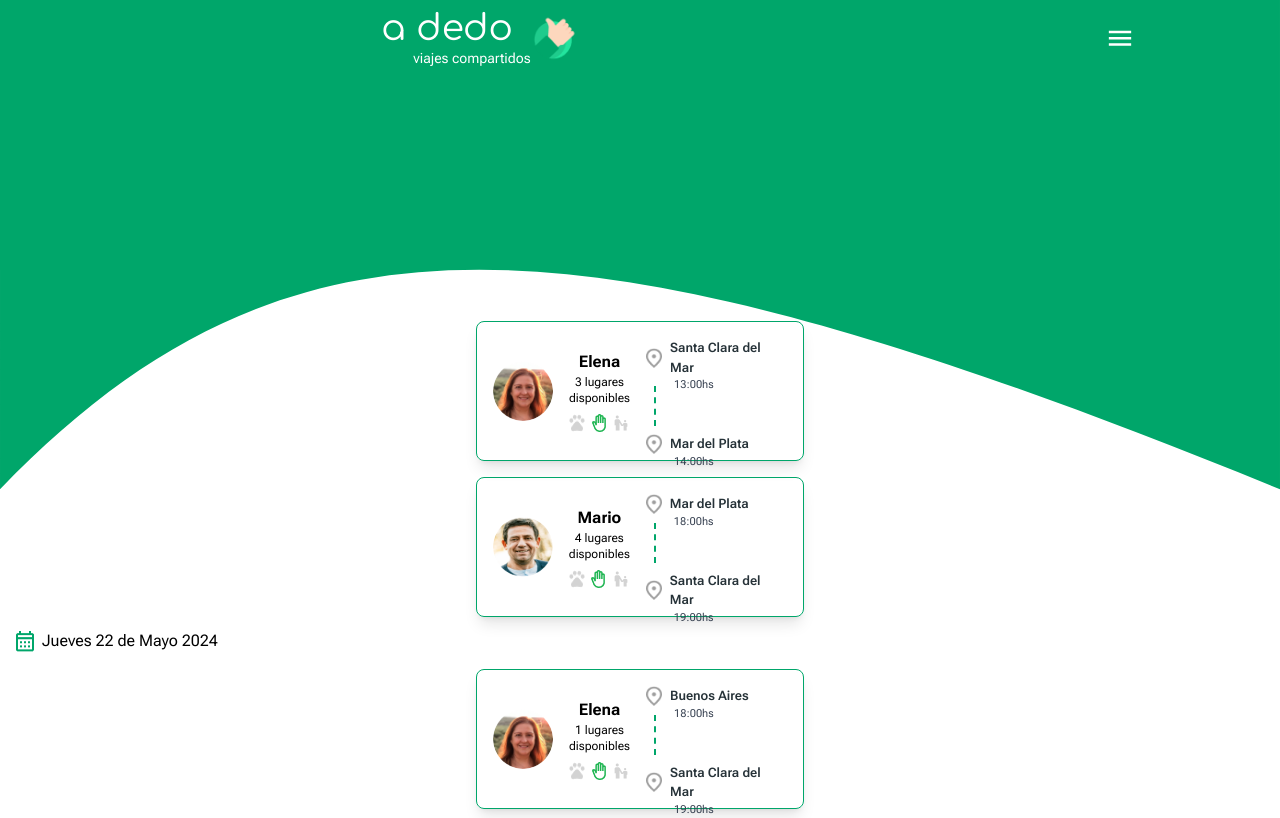
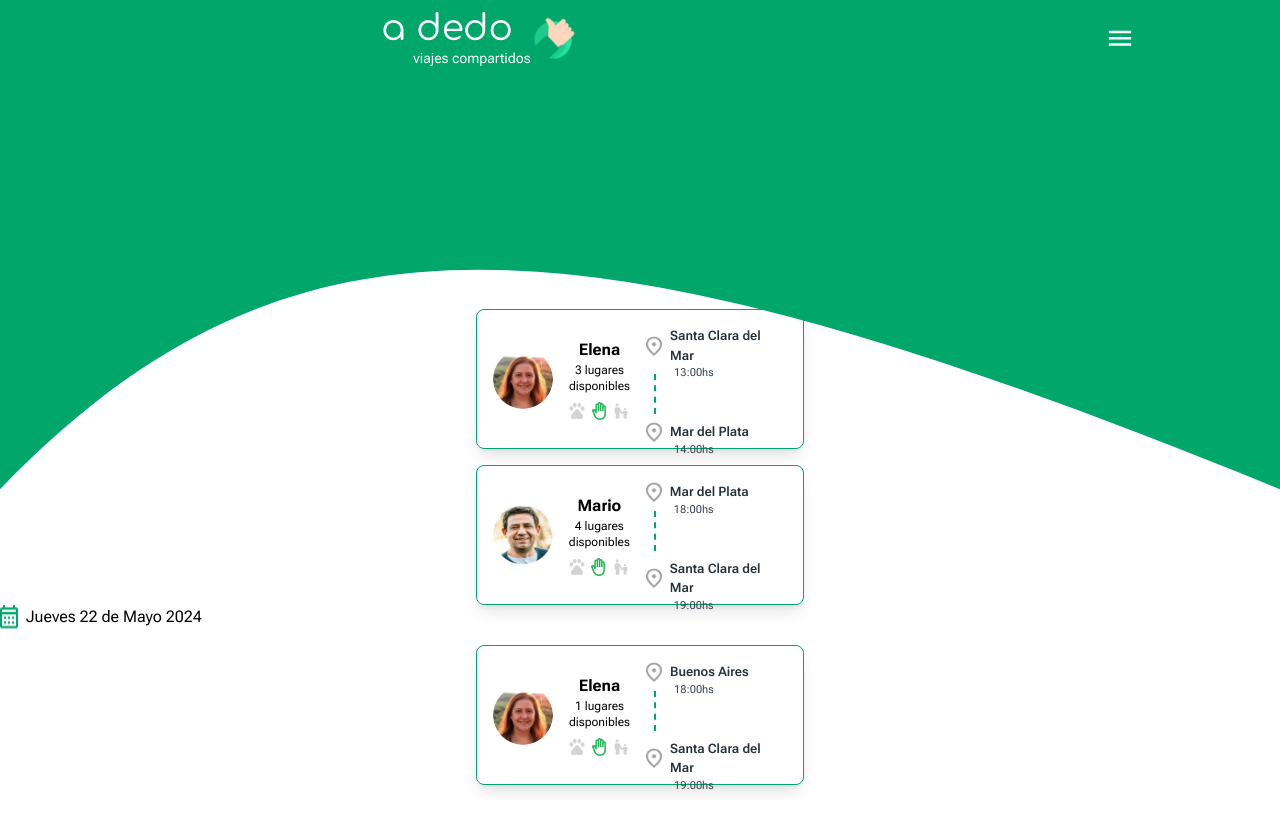
Before and after one commit to Diegogagan2587/A-Dedo, a React (Vite) app in the folder frontend/: page /home in a window 1280 px wide. Built offline with nearby package versions, Linux system fonts and the light colour scheme; a web font is replaced by a local one.

Commit message:
Fix/date: removes fixed leng units-> margins and remove text size

```diff
--- a/frontend/src/components/Date.jsx
+++ b/frontend/src/components/Date.jsx
@@ -3,9 +3,9 @@ import calendar from '../assets/calendargreen.png'
 
 const Date = ({ date }) => {
   return (
-    <div className='flex flex-row items-center ml-4 mt-3' >
+    <div className='flex flex-row' >
         <img src={calendar} alt="calendar picture" />
-        <h2 className='ml-2 text-base'>{date}</h2>
+        <h2 className='ml-2'>{date}</h2>
     </div>
   )
 }
```
